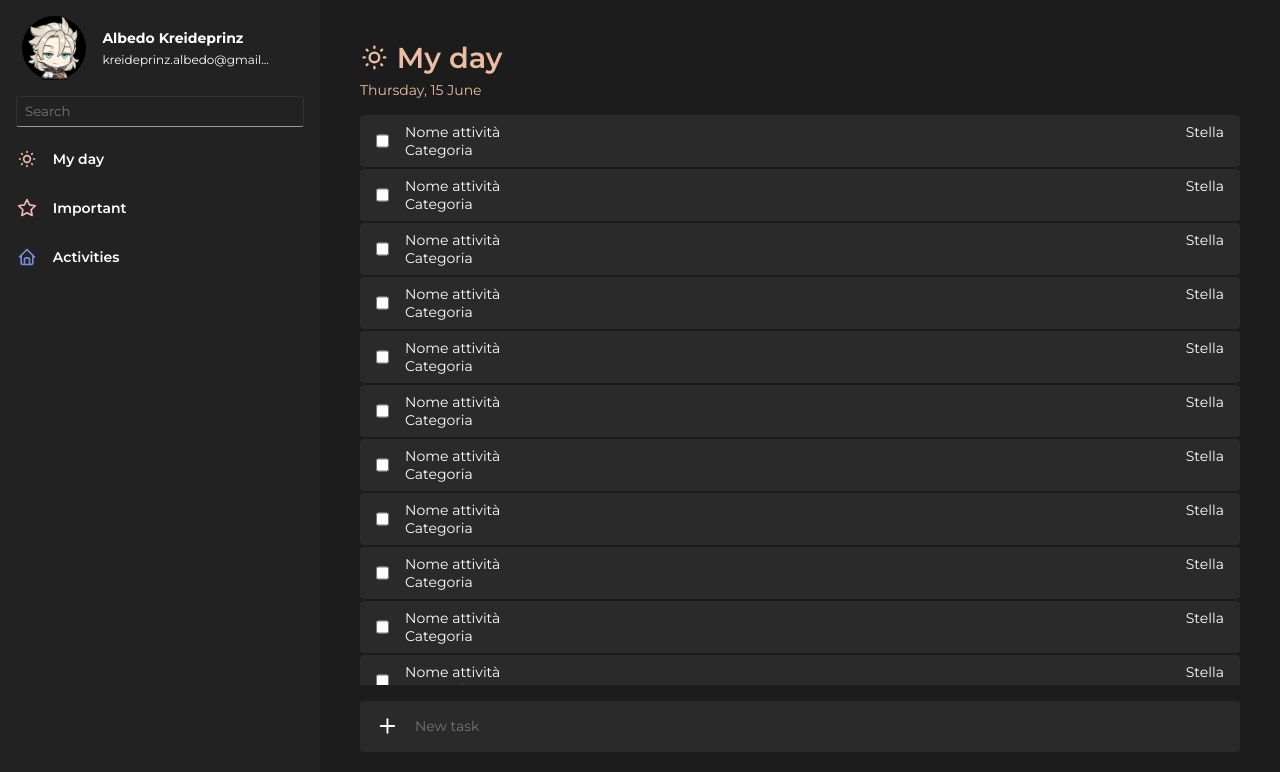
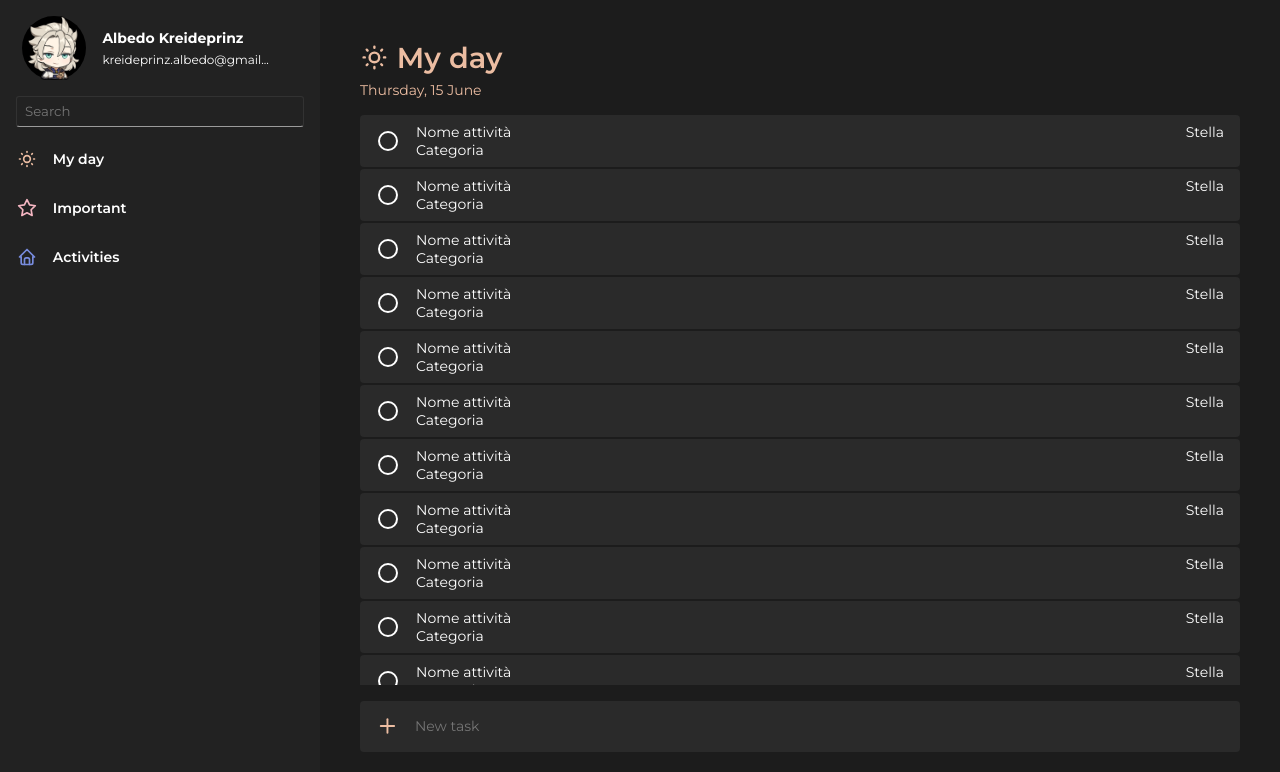
Before and after one commit to GIMMI42PIASTRATO/to-do-list-react, a React (Vite) app: page / in a window 1280 px wide. Shown: the top 772 px of the page. Built offline with nearby package versions, Linux system fonts and the light colour scheme.

Commit message:
Finished the checkbox desing

```diff
--- a/src/components/AddToDo.jsx
+++ b/src/components/AddToDo.jsx
@@ -2,15 +2,19 @@ import React from "react";
 import style from "../style/AddToDo.module.css";
 import { TbPlus, TbPumpkinScary } from "react-icons/tb";
 
-export default function AddToDo() {
+export default function AddToDo({ data }) {
     return (
         <div className={style.container}>
             <div className={style.inputContainer}>
-                <TbPlus className={style.tbPlus} />
+                <TbPlus
+                    className={style.tbPlus}
+                    style={{ color: data.color }}
+                />
                 <input
                     type="text"
                     placeholder="New task"
                     className={style.addToDo}
+                    style={{ color: data.color }}
                 />
             </div>
         </div>
--- a/src/components/Display.jsx
+++ b/src/components/Display.jsx
@@ -9,9 +9,9 @@ export default function Display({ display }) {
         <div className={style.container}>
             <DisplayHeader display={display} />
 
-            <ToDoContainer />
+            <ToDoContainer data={display} />
 
-            <AddToDo />
+            <AddToDo data={display} />
         </div>
     );
 }
--- a/src/components/ToDo.jsx
+++ b/src/components/ToDo.jsx
@@ -1,12 +1,32 @@
-import React from "react";
+import React, { useState } from "react";
 import style from "../style/ToDo.module.css";
 import { TbCircle, TbCircleCheck, TbCircleCheckFilled } from "react-icons/tb";
 
 export default function ToDo() {
+    const [isHovered, setIsHovered] = useState(false);
+    const [isDone, setIsDone] = useState(false);
+
     return (
         <div className={style.container}>
             <div className={style.toDoMain}>
-                <input className={style.ceckBox} type="checkbox" />
+                {isDone ? (
+                    <TbCircleCheckFilled
+                        className={style.checkBox}
+                        onClick={() => setIsDone(false)}
+                    />
+                ) : isHovered ? (
+                    <TbCircleCheck
+                        className={style.checkBox}
+                        onMouseLeave={() => setIsHovered(false)}
+                        onClick={() => setIsDone(true)}
+                    />
+                ) : (
+                    <TbCircle
+                        className={style.checkBox}
+                        onMouseEnter={() => setIsHovered(true)}
+                    />
+                )}
+
                 <div>
                     <div>Nome attività</div>
                     <div>Categoria</div>
--- a/src/components/ToDoContainer.jsx
+++ b/src/components/ToDoContainer.jsx
@@ -2,7 +2,7 @@ import React from "react";
 import style from "../style/ToDoContainer.module.css";
 import ToDo from "./ToDo";
 
-export default function ToDoContainer() {
+export default function ToDoContainer({ data }) {
     return (
         <>
             <div className={style.toDoContainer}>
--- a/src/style/ToDo.module.css
+++ b/src/style/ToDo.module.css
@@ -15,11 +15,20 @@
 
 .toDoMain {
     display: flex;
+    align-items: center;
     gap: 1rem;
 }
 
+.checkBox {
+    width: 1.5rem;
+    height: 1.5rem;
+    /* border-radius: 50%; */ /* Rimosso rende più semplice il check dei todo */
+    cursor: pointer;
+}
 
-.ceckBox {
+
+
+/* .ceckBox {
     margin: 0;
     padding: 0;
     border: none;
@@ -28,4 +37,4 @@
 
 .ceckBox:hover {
     outline: none;
-}
+} */
```
